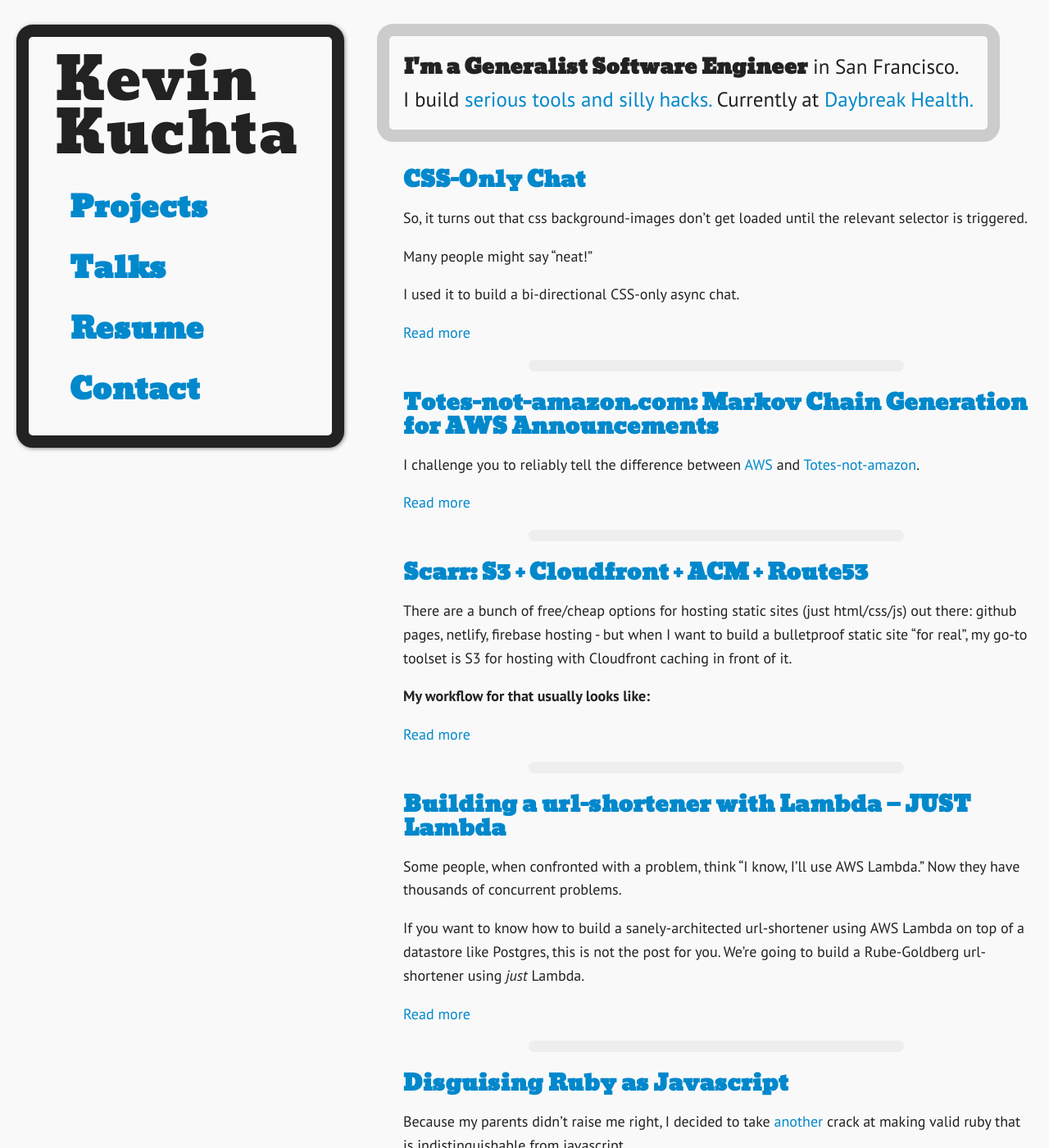
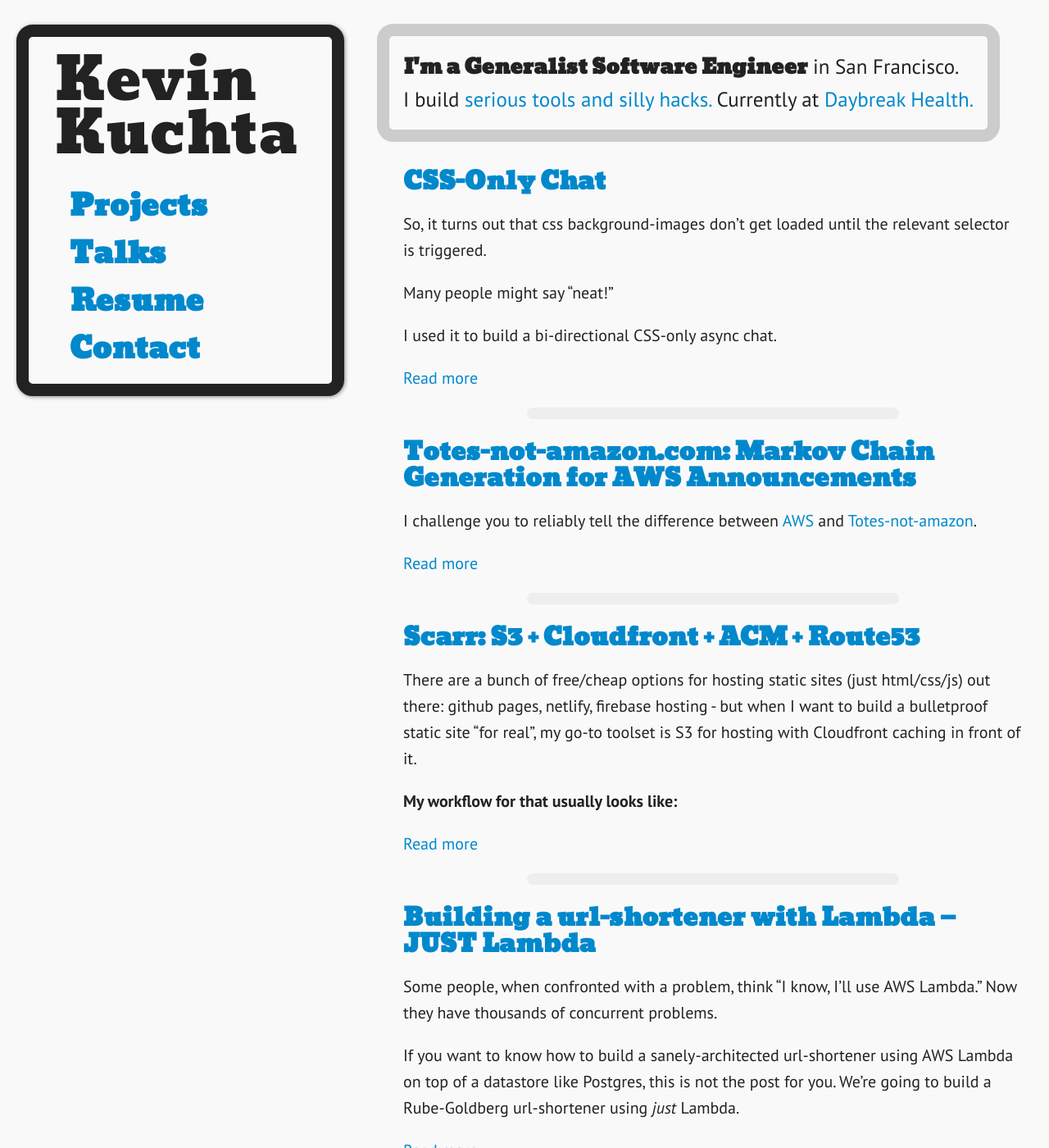
Before and after one commit to kkuchta/blog2, a Jekyll site: the page built from index.html, in a window 1280 px wide and 1400 px high. Shown: the whole window at 82% size. Built offline with Jekyll 4.4.1, drawn with Linux system fonts in a browser that asks for light colours.

Commit message:
typographical cleanup

```diff
--- a/assets/styles/main.css
+++ b/assets/styles/main.css
@@ -51,6 +51,7 @@
   color: var(--black);
   background-color: var(--white);
   font-family: var(--bodyfont);
+  line-height: 1.6em;
 }
 a{
   text-decoration: none;
@@ -78,6 +79,26 @@
 }
 hr {
   border: 7.5px solid var(--gray2)
+}
+p {
+  margin-top: 1em;
+  margin-bottom: 1em;
+}
+pre code {
+  font-size: $baseFontSize * 0.8;
+  baselineheight: $baseFontSize * 0.8;
+}
+ul, ol {
+  margin-left: 24px;
+}
+li {
+  margin-top: 0.6em;
+}
+ul li {
+  list-style: disc;
+}
+ol li {
+  list-style: decimal;
 }
 
 /* Header */
@@ -111,6 +132,11 @@
   display: flex;
   flex-direction: column;
   align-items: center;
+  margin-left: 0;
+}
+.menu li {
+  list-style: none;
+  margin-top: 10px;
 }
 .nav .menu .divider {
   opacity: 0.1;
@@ -206,7 +232,7 @@
 @media (min-width: 768px) {
   body {
     display: flex;
-    font-size: 18px;
+    font-size: 20px;
   }
   .nav-column {
     min-width: 400px;
@@ -215,6 +241,7 @@
   }
   .content-column {
     padding: 24px;
+    padding-right: 32px;
   }
   .header {
     border: 15px solid var(--black);
```
